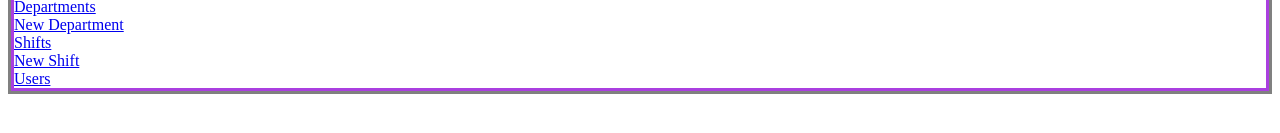
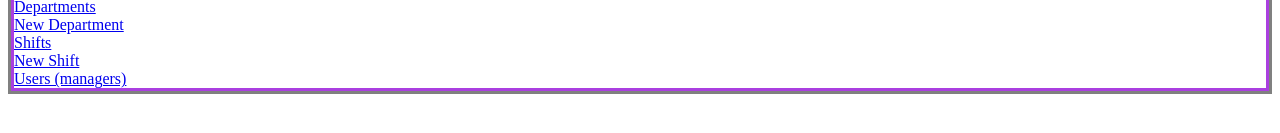
Before and after one commit to Yitzhakbin9/employees-management-system, a React (Vite) app in the folder client/vite-project/: page /actionsPage in a window 1280 px wide. Shown: the part 285-418 px from the top of the page. Built offline with nearby package versions, Linux system fonts and the light colour scheme.

Commit message:
add needed navigations

```diff
--- a/client/vite-project/src/components/AllActions.jsx
+++ b/client/vite-project/src/components/AllActions.jsx
@@ -20,7 +20,7 @@ const AllActions = () => {
             <Link to={"/newDepartment"}>New Department</Link><br />
             <Link to={"/shifts"}>Shifts</Link><br />
             <Link to={"/newShifts"}>New Shift</Link><br />
-            <Link to={"/users"}>Users</Link><br />
+            <Link to={"/users"}>Users (managers)</Link><br />
 
         </div>
     )
--- a/client/vite-project/src/components/EditDepartment.jsx
+++ b/client/vite-project/src/components/EditDepartment.jsx
@@ -59,6 +59,7 @@ const EditDepartment = () => {
             console.log("updated department details: ", department)
             dispatch({ type: 'ACTIONS' });
             alert("Department updated succefully!")
+            navigate('/departments')
         } catch (err) {
             alert("Failure")
             console.log("Failed to updated: ", err)
@@ -87,6 +88,7 @@ const EditDepartment = () => {
             });
             dispatch({ type: 'ACTIONS' });
             alert("Employee updated succefully!")
+            navigate('/departments')
         } catch (err) {
             alert("Failure")
             console.log("Failed to updated: ", err)
--- a/client/vite-project/src/components/EditEmployee.jsx
+++ b/client/vite-project/src/components/EditEmployee.jsx
@@ -98,6 +98,7 @@ const EditEmployee = () => {
       });
       dispatch({ type: 'ACTIONS' });
       alert("Employee updated succefully!")
+      navigate('/employees')
     } catch (err) {
       alert("Failure")
       console.log("Failed to updated: ", err)
--- a/client/vite-project/src/components/LogIn.jsx
+++ b/client/vite-project/src/components/LogIn.jsx
@@ -25,6 +25,7 @@ const LogIn = () => {
             const data = await resp.json();
             console.log('data from login:', data);
             sessionStorage.token = data.token; // short for: sessionStorage.setItem('token', data.token);
+            dispatch({ type: 'USER_NAME', payload: user.username });
             navigate('/actionsPage');
 
         } catch (error) {
--- a/client/vite-project/src/components/Users.jsx
+++ b/client/vite-project/src/components/Users.jsx
@@ -36,7 +36,7 @@ const Users = () => {
   return (
     <div style={{ border: '3px solid lightblue' }}>
       <UserDetails />
-      <h1>Users Page</h1>
+      <h1>Users Page (Managers)</h1>
       <table border="1" cellPadding="8">
         <thead>
           <tr>
```
